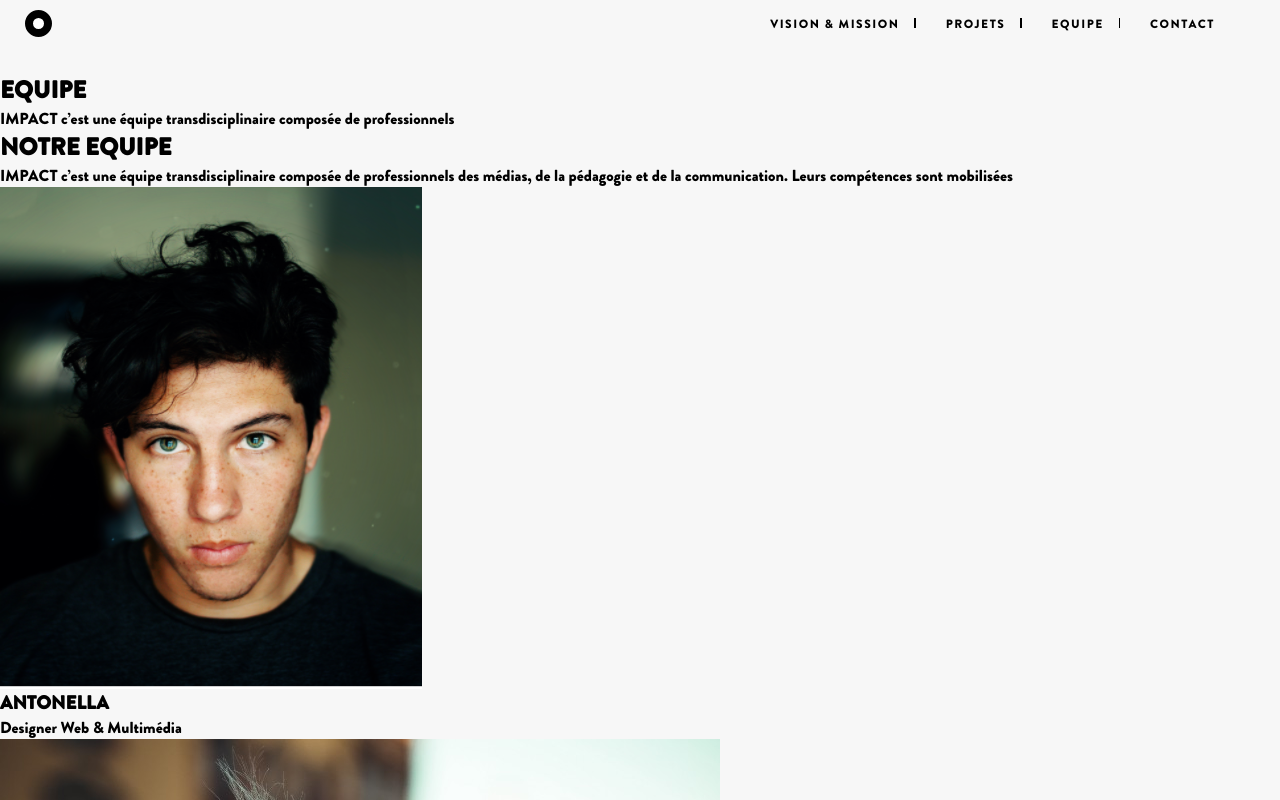
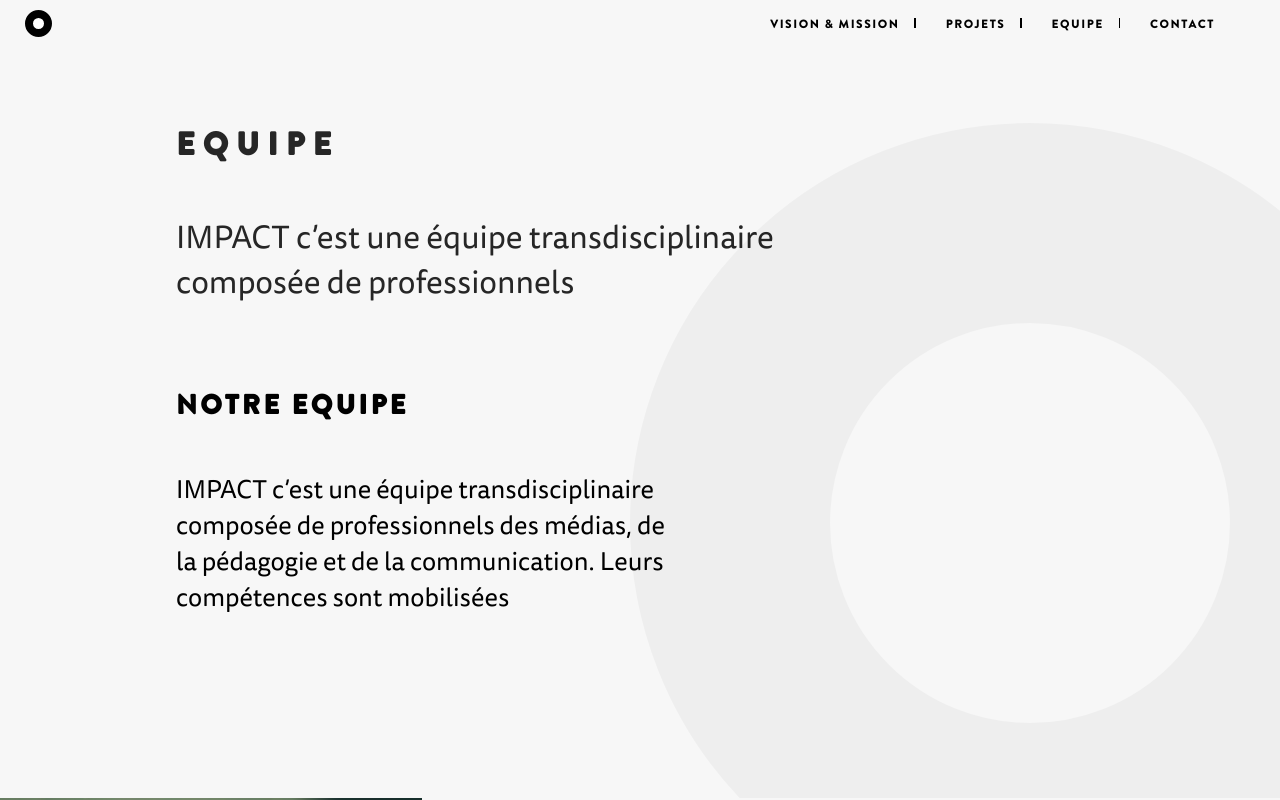
Before and after one commit to 0kri/Re-Educate-10, a plain HTML site: page index.html in a window 1280 px wide. Shown: the top 800 px of the page. Drawn offline with Linux system fonts and the light colour scheme.

Commit message:
finish styling main-title-section

```diff
--- a/index.html
+++ b/index.html
@@ -22,16 +22,19 @@
         </nav>
     </header>
     <section class="main-title">
-        <div class="equipe">
-            <h1>EQUIPE</h1>
-            <p>IMPACT c’est une équipe transdisciplinaire composée de professionnels</p>
+        <div class="main-title-wrapper">
+            <div class="equipe">
+                <h1>EQUIPE</h1>
+                <p>IMPACT c’est une équipe transdisciplinaire <br> composée de professionnels</p>
+            </div>
+            <div class="notre">
+                <h2>NOTRE EQUIPE</h2>
+                <p>IMPACT c’est une équipe transdisciplinaire <br> composée de professionnels des médias,
+                de <br> la pédagogie et de la communication.
+                Leurs <br> compétences sont mobilisées</p>
+            </div>
         </div>
-        <div class="notre">
-            <h2>NOTRE EQUIPE</h2>
-            <p>IMPACT c’est une équipe transdisciplinaire composée de professionnels des médias,
-            de la pédagogie et de la communication.
-            Leurs compétences sont mobilisées</p>
-        </div>
+        <div class="big-circle"></div>
     </section>
     <section class="equipe-photo">
         <div class="photo-wrapper">
@@ -177,7 +180,7 @@
             <h2>PROJETS RECENTS</h2>
             <div class="projets-wrapper">
                 <div class="projets-box">
-                    <img src="photo/building1.jpg" alt="building">
+                    <img src="photo/building1.jpg" alt="building" width="250px">
                     <div class="projets-description">
                         <h3>PROVIDENCE</h3>
                         <p>Terre des Hommes - 2017</p>
--- a/style.css
+++ b/style.css
@@ -83,3 +83,43 @@ li:nth-child(3):after {
     margin-left: 15px;
 }
 /* finish header */
+/* main title section */
+.main-title {
+    min-height: calc(100vh - 75px);
+    background-color: #F7F7F7;
+    position: relative;
+    overflow: hidden;
+}
+.big-circle {
+    background-color: #F7F7F7;
+    border: 200px solid #000000;
+    border-radius: 50%;
+    width: 800px;
+    height: 800px;
+    position: absolute;
+    right: -150px;
+    top: 50px;
+    opacity: 3%;
+}
+.equipe h1 {
+    font-size: 2rem;
+    letter-spacing: 0.5rem;
+    padding: 1.5em 0 1em 5.5em;
+    color: #262626;
+}
+.equipe p {
+    font-family: tisa;
+    font-size: 2rem;
+    padding: 0.5em 0 1em 5.5em;
+    color: #262626;
+}
+.notre h2 {
+    font-size: 1.7rem;
+    letter-spacing: 0.2rem;
+    padding: 48px 0 0 176px;
+}
+.notre p {
+    font-family: tisa;
+    font-size: 1.6rem;
+    padding: 48px 0 0 176px;
+}
```
